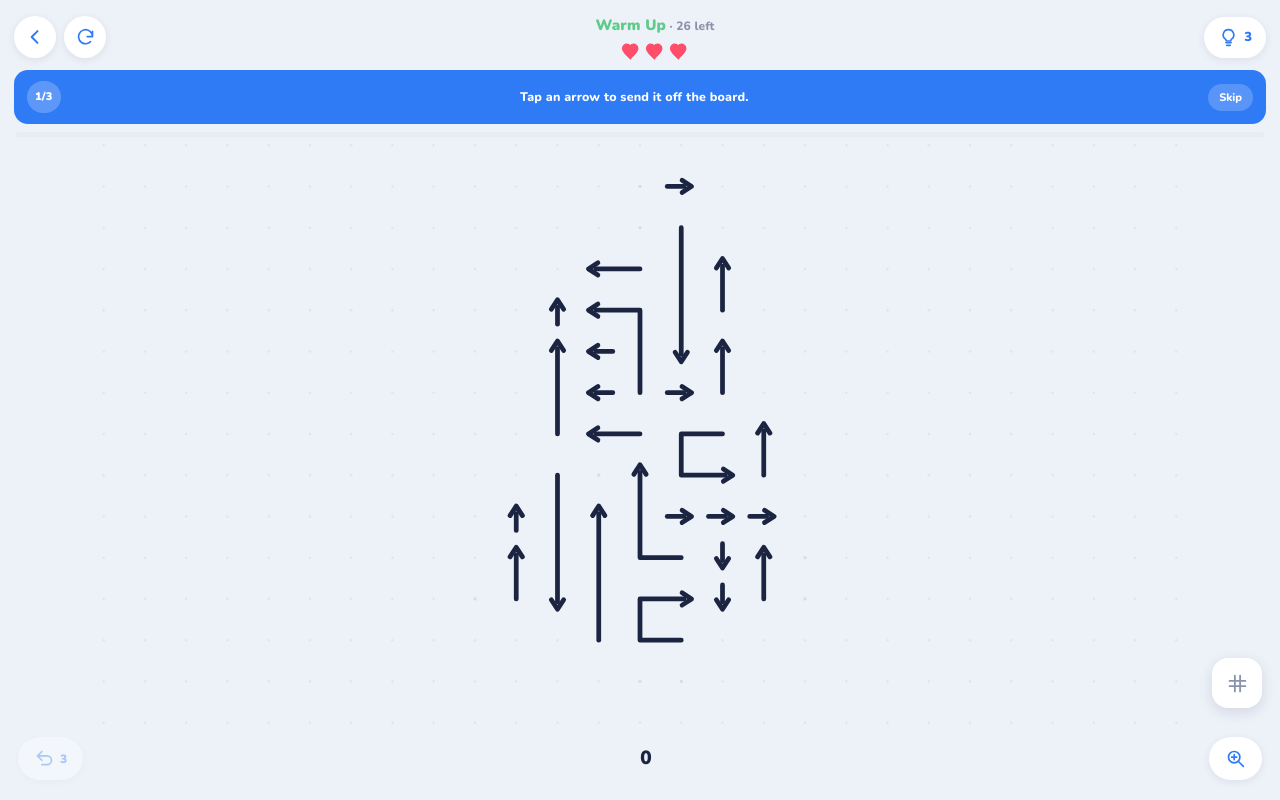
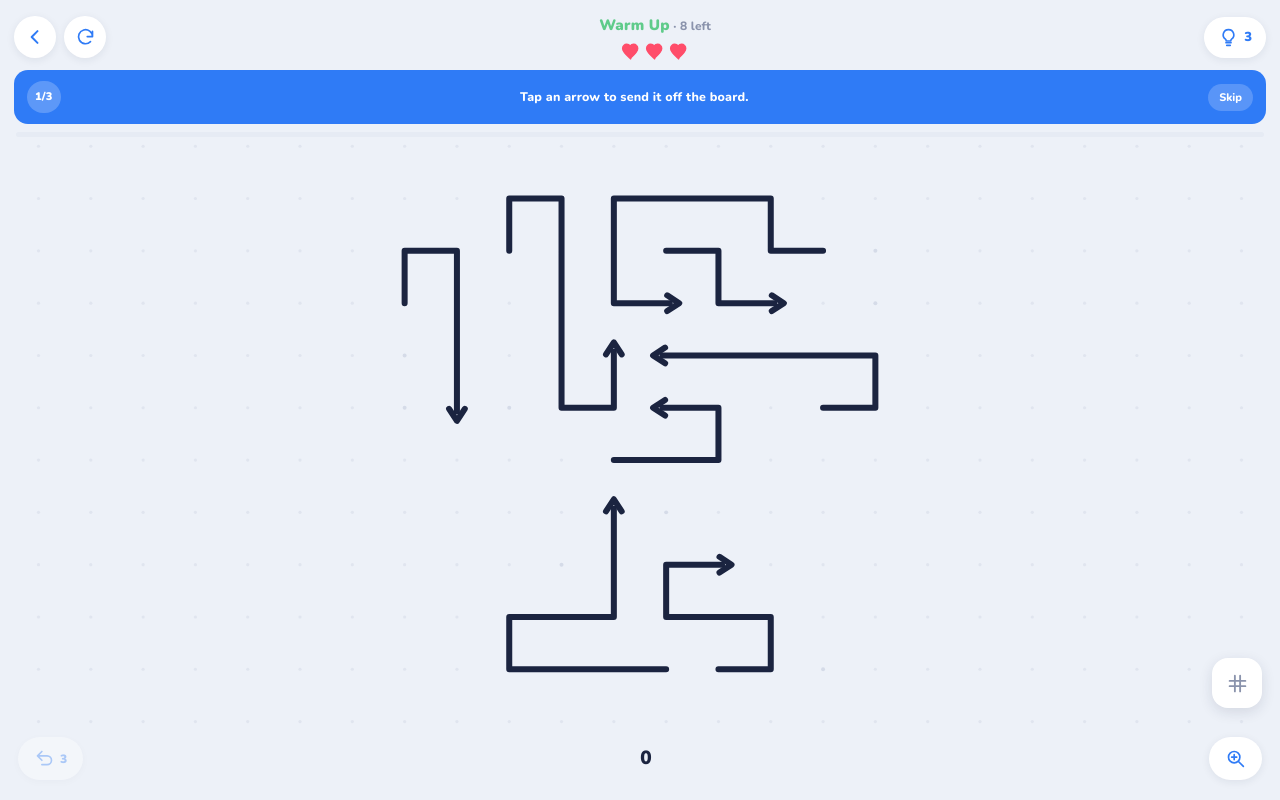
Before and after one commit to usamazulfiqar121-hash/arrow-escape, a React (Vite) app: page / in a window 1280 px wide. Both pictures are taken after a click on the button "Continue". Built offline with nearby package versions, Linux system fonts and the light colour scheme.

Commit message:
Update to v3

```diff
--- a/src/App.jsx
+++ b/src/App.jsx
@@ -566,9 +566,9 @@ function buildBoard(mask, { maxLen, coverage, tightness, pieces: target }) {
   const pieces = [];
   const all = [...cells];
   const fillTarget = Math.round(cells.size * coverage);
-  const BANDS = [[0.3, 0.6], [0.6, 1.0], [1.0, 1.5], [1.5, 2.3]];
+  const BANDS = [[0.6, 0.9], [0.9, 1.2], [1.2, 1.6], [1.6, 2.2]];
   // average snake length needed to cover the shape in `target` arrows
-  const avgLen = Math.min(maxLen, Math.max(1.6, (fillTarget / Math.max(target || 40, 6)) * 1.55));
+  const avgLen = Math.min(maxLen, Math.max(3.2, (fillTarget / Math.max(target || 40, 6)) * 1.45));
   let filled = 0;
   let fails = 0;
 
@@ -600,7 +600,7 @@ function buildBoard(mask, { maxLen, coverage, tightness, pieces: target }) {
       continue;
     }
     // when space runs short, stop insisting the body can grow
-    if (fails < 60 && options.some((o) => o.grow)) options = options.filter((o) => o.grow);
+    if (fails < 150 && options.some((o) => o.grow)) options = options.filter((o) => o.grow);
     options.sort((a, b) => b.len - a.len);
     const chosen = RND() < tightness ? options[0] : options[(RND() * options.length) | 0];
     const D = DIRS[chosen.d];
@@ -612,10 +612,18 @@ function buildBoard(mask, { maxLen, coverage, tightness, pieces: target }) {
     // early = long runs while there is space, later = shorter fillers.
     // repeated failures mean the board is tight, so shrink further.
     const prog = filled / fillTarget;
-    const squeeze = fails > 120 ? 0.25 : fails > 45 ? 0.5 : fails > 15 ? 0.75 : 1;
+    const squeeze = fails > 260 ? 0.3 : fails > 150 ? 0.55 : fails > 60 ? 0.8 : 1;
     const band = BANDS[Math.max(0, Math.min(3, Math.floor((1 - prog) * 4 + (RND() * 1.4 - 0.7))))];
     const want = Math.max(1, Math.min(maxLen,
       Math.round(avgLen * squeeze * (band[0] + RND() * (band[1] - band[0])))));
+
+    const back0 = step(head, -D.dx, -D.dy, cols, rows);
+    const canGrow = back0 !== null && cells.has(back0) && !occupied.has(back0) && !ownLane.has(back0);
+    // a dot-sized arrow wastes a cell; hold out while there is still room
+    if (want > 1 && !canGrow && fails < 200) {
+      fails++;
+      continue;
+    }
     if (want > 1) {
       const back = step(head, -D.dx, -D.dy, cols, rows);
       if (back !== null && cells.has(back) && !occupied.has(back) && !ownLane.has(back)) {
@@ -634,7 +642,7 @@ function buildBoard(mask, { maxLen, coverage, tightness, pieces: target }) {
           if (!open.length) break;
           const straight = open.find((o) => o.d.dx === run.dx && o.d.dy === run.dy);
           // keep going straight most of the time — bends become deliberate, not noise
-          const pick = straight && RND() < 0.68 ? straight : open[(RND() * open.length) | 0];
+          const pick = straight && RND() < 0.84 ? straight : open[(RND() * open.length) | 0];
           cur = pick.nx;
           run = { dx: pick.d.dx, dy: pick.d.dy };
           body.push(cur);
@@ -742,7 +750,7 @@ function makeLevel(level, seed) {
   const raw =
     seed === undefined && level > CURATED_UNTIL
       ? artMask(level) || proceduralMask(level)
-      : parseMask(tier.pool[(seed !== undefined ? seed : level - 1) % tier.pool.length]);
+      : parseMask(curatedKey(seed !== undefined ? (seed % 9973) + 1 : level));
   const mask = fitMask(raw, tier.maxCells);
   const tries = mask.cells.size > 240 ? 2 : mask.cells.size > 90 ? 4 : 7;
 
@@ -830,7 +838,7 @@ const BADGES = [
    build it is absent, so every read throws and the game silently forgets
    everything on close. Fall back to localStorage, then to memory. */
 
-const SAVE_KEY = "arrowv2:save";
+const SAVE_KEY = "arrowv2:save";  // unchanged on purpose — renaming it would wipe every player's progress
 
 const Store = (() => {
   const mem = new Map();
@@ -1019,39 +1027,63 @@ const THUMB = { Cat: "catArt", Dog: "dogArt", Elephant: "elephantArt", Butterfly
 
 /* ═══════════  tiers  ═══════════ */
 
+
+/* Every hand-drawn shape, walked in a seeded order so nothing repeats until
+   the whole set has been played. The old per-tier pools held 3-4 masks each,
+   which meant the same silhouette returned every few levels. */
+const ART_POOL = [
+  "catArt", "dogArt", "elephantArt", "butterflyArt", "umbrellaArt", "anchorArt",
+  "trophyArt", "crownArt", "treeArt", "fishArt", "birdArt", "guitarArt",
+  "hourglassArt", "keyArt", "mushroomArt", "rocketArt",
+];
+
+function shuffledCycle(cycle) {
+  const order = [...ART_POOL];
+  const r = mulberry32(cycle * 7717 + 91);
+  for (let i = order.length - 1; i > 0; i--) {
+    const j = (r() * (i + 1)) | 0;
+    [order[i], order[j]] = [order[j], order[i]];
+  }
+  return order;
+}
+
+function curatedKey(level) {
+  const n = ART_POOL.length;
+  const cycle = Math.floor((level - 1) / n);
+  const order = shuffledCycle(cycle);
+  // a fresh shuffle can open with a shape the last cycle just closed on, so
+  // push any of the previous cycle's final four out of the opening four
+  if (cycle > 0) {
+    const tail = shuffledCycle(cycle - 1).slice(-4);
+    for (let i = 0; i < 4; i++) {
+      if (!tail.includes(order[i])) continue;
+      for (let j = 4; j < n; j++) {
+        if (tail.includes(order[j])) continue;
+        [order[i], order[j]] = [order[j], order[i]];
+        break;
+      }
+    }
+  }
+  return order[(level - 1) % n];
+}
+
 const TIERS = [
-  { name: "Warm Up", span: 2, pool: ["rocketArt", "keyArt", "hourglassArt"],
-    maxLen: 4, hearts: 3, hints: 3, undos: 3, coverage: 0.88, tightness: 0.62, freedom: 0.15, pieces: 22, maxCells: 70 },
-  { name: "Little Easy", span: 3, pool: ["birdArt", "hourglassArt", "rocketArt", "mushroomArt"],
-    maxLen: 4, hearts: 3, hints: 3, undos: 3, coverage: 0.89, tightness: 0.66, freedom: 0.1341, pieces: 26, maxCells: 88 },
-  { name: "Easy", span: 4, pool: ["keyArt", "umbrellaArt", "birdArt", "guitarArt"],
-    maxLen: 5, hearts: 3, hints: 3, undos: 2, coverage: 0.9, tightness: 0.7, freedom: 0.1199, pieces: 30, maxCells: 108 },
-  { name: "Easy Plus", span: 5, pool: ["rocketArt", "birdArt", "hourglassArt", "heart9"],
-    maxLen: 5, hearts: 3, hints: 2, undos: 2, coverage: 0.9, tightness: 0.74, freedom: 0.1072, pieces: 35, maxCells: 130 },
-  { name: "Little Medium", span: 6, pool: ["mushroomArt", "birdArt", "keyArt", "umbrellaArt"],
-    maxLen: 6, hearts: 3, hints: 2, undos: 2, coverage: 0.91, tightness: 0.77, freedom: 0.0958, pieces: 40, maxCells: 155 },
-  { name: "Medium", span: 8, pool: ["catArt", "guitarArt", "anchorArt", "mushroomArt"],
-    maxLen: 6, hearts: 3, hints: 2, undos: 2, coverage: 0.92, tightness: 0.8, freedom: 0.0857, pieces: 45, maxCells: 182 },
-  { name: "Medium Plus", span: 10, pool: ["dogArt", "umbrellaArt", "crownArt", "catArt"],
-    maxLen: 7, hearts: 3, hints: 2, undos: 2, coverage: 0.92, tightness: 0.83, freedom: 0.0766, pieces: 50, maxCells: 210 },
-  { name: "Tricky", span: 12, pool: ["treeArt", "trophyArt", "fishArt", "dogArt"],
-    maxLen: 8, hearts: 3, hints: 2, undos: 1, coverage: 0.93, tightness: 0.86, freedom: 0.0685, pieces: 56, maxCells: 240 },
-  { name: "Tough", span: 14, pool: ["fishArt", "crownArt", "guitarArt", "treeArt"],
-    maxLen: 9, hearts: 3, hints: 2, undos: 1, coverage: 0.94, tightness: 0.88, freedom: 0.0612, pieces: 62, maxCells: 272 },
-  { name: "Hard", span: 17, pool: ["elephantArt", "butterflyArt", "catArt", "trophyArt"],
-    maxLen: 10, hearts: 3, hints: 1, undos: 1, coverage: 0.94, tightness: 0.9, freedom: 0.0547, pieces: 68, maxCells: 305 },
-  { name: "Very Hard", span: 20, pool: ["butterflyArt", "elephantArt", "dogArt", "fishArt"],
-    maxLen: 11, hearts: 3, hints: 1, undos: 1, coverage: 0.95, tightness: 0.92, freedom: 0.0489, pieces: 74, maxCells: 340 },
-  { name: "Super Hard", span: 24, pool: ["elephantArt", "butterflyArt", "treeArt", "catArt"],
-    maxLen: 12, hearts: 3, hints: 1, undos: 1, coverage: 0.96, tightness: 0.94, freedom: 0.0437, pieces: 80, maxCells: 375 },
-  { name: "Expert", span: 30, pool: ["butterflyArt", "elephantArt", "fishArt", "crownArt"],
-    maxLen: 13, hearts: 3, hints: 1, undos: 1, coverage: 0.96, tightness: 0.96, freedom: 0.0391, pieces: 86, maxCells: 410 },
-  { name: "Elite", span: 36, pool: ["elephantArt", "butterflyArt", "dogArt", "trophyArt"],
-    maxLen: 14, hearts: 3, hints: 1, undos: 1, coverage: 0.97, tightness: 0.97, freedom: 0.035, pieces: 92, maxCells: 445 },
-  { name: "Master", span: 45, pool: ["butterflyArt", "elephantArt", "catArt", "treeArt"],
-    maxLen: 15, hearts: 3, hints: 1, undos: 1, coverage: 0.98, tightness: 0.99, freedom: 0.0312, pieces: 98, maxCells: 480 },
-  { name: "Pro", span: Infinity, pool: ["elephantArt", "butterflyArt", "fishArt", "dogArt"],
-    maxLen: 16, hearts: 3, hints: 1, undos: 1, coverage: 0.99, tightness: 1.0, freedom: 0.0279, pieces: 105, maxCells: 520 },
+  { name: "Warm Up", span: 2,     maxLen: 9, hearts: 3, hints: 3, undos: 3, coverage: 0.88, tightness: 0.62, freedom: 0.15, pieces: 7, maxCells: 70 },
+  { name: "Little Easy", span: 3,     maxLen: 10, hearts: 3, hints: 3, undos: 3, coverage: 0.89, tightness: 0.66, freedom: 0.1341, pieces: 8, maxCells: 88 },
+  { name: "Easy", span: 4,     maxLen: 11, hearts: 3, hints: 3, undos: 2, coverage: 0.9, tightness: 0.7, freedom: 0.1199, pieces: 10, maxCells: 108 },
+  { name: "Easy Plus", span: 5,     maxLen: 12, hearts: 3, hints: 2, undos: 2, coverage: 0.9, tightness: 0.74, freedom: 0.1072, pieces: 11, maxCells: 130 },
+  { name: "Little Medium", span: 6,     maxLen: 13, hearts: 3, hints: 2, undos: 2, coverage: 0.91, tightness: 0.77, freedom: 0.0958, pieces: 13, maxCells: 155 },
+  { name: "Medium", span: 8,     maxLen: 14, hearts: 3, hints: 2, undos: 2, coverage: 0.92, tightness: 0.8, freedom: 0.0857, pieces: 15, maxCells: 182 },
+  { name: "Medium Plus", span: 10,     maxLen: 15, hearts: 3, hints: 2, undos: 2, coverage: 0.92, tightness: 0.83, freedom: 0.0766, pieces: 17, maxCells: 210 },
+  { name: "Tricky", span: 12,     maxLen: 16, hearts: 3, hints: 2, undos: 1, coverage: 0.93, tightness: 0.86, freedom: 0.0685, pieces: 19, maxCells: 240 },
+  { name: "Tough", span: 14,     maxLen: 17, hearts: 3, hints: 2, undos: 1, coverage: 0.94, tightness: 0.88, freedom: 0.0612, pieces: 21, maxCells: 272 },
+  { name: "Hard", span: 17,     maxLen: 18, hearts: 3, hints: 1, undos: 1, coverage: 0.94, tightness: 0.9, freedom: 0.0547, pieces: 24, maxCells: 305 },
+  { name: "Very Hard", span: 20,     maxLen: 19, hearts: 3, hints: 1, undos: 1, coverage: 0.95, tightness: 0.92, freedom: 0.0489, pieces: 26, maxCells: 340 },
+  { name: "Super Hard", span: 24,     maxLen: 20, hearts: 3, hints: 1, undos: 1, coverage: 0.96, tightness: 0.94, freedom: 0.0437, pieces: 29, maxCells: 375 },
+  { name: "Expert", span: 30,     maxLen: 21, hearts: 3, hints: 1, undos: 1, coverage: 0.96, tightness: 0.96, freedom: 0.0391, pieces: 32, maxCells: 410 },
+  { name: "Elite", span: 36,     maxLen: 22, hearts: 3, hints: 1, undos: 1, coverage: 0.97, tightness: 0.97, freedom: 0.035, pieces: 35, maxCells: 445 },
+  { name: "Master", span: 45,     maxLen: 23, hearts: 3, hints: 1, undos: 1, coverage: 0.98, tightness: 0.99, freedom: 0.0312, pieces: 38, maxCells: 480 },
+  { name: "Pro", span: Infinity,     maxLen: 24, hearts: 3, hints: 1, undos: 1, coverage: 0.99, tightness: 1.0, freedom: 0.0279, pieces: 42, maxCells: 520 },
 ];
 const MEDAL = { 1: "#CD7F32", 2: "#AEB6C4", 3: "#FFC24B" };
 const TIER_HUE = ["#5FCB8A", "#4CC79B", "#3FBFD6", "#3EA8EE", "#3E9BF0", "#5580F2", "#6C7BF0", "#8470F2", "#9A6BF0", "#C07AD8", "#F0A93E", "#F2891B", "#F2761B", "#FF6A4A", "#FF3D9A", "#B14BFF"];
@@ -1362,12 +1394,13 @@ const todayKey = () => new Date().toISOString().slice(0, 10);
 
 /* ═══════════  game  ═══════════ */
 
-export default function ArrowEscapeV2() {
+export default function ArrowEscapeV3() {
   const [mode, setMode] = useState("journey");
   const [level, setLevel] = useState(1);
   const [best, setBest] = useState(1);
   const [setup, setSetup] = useState(() => makeLevel(1));
   const [alive, setAlive] = useState(() => new Set(setup.pieces.map((p) => p.id)));
+  const aliveRef = useRef(alive); // synchronous mirror — fast taps must not miss the last arrow
   const [history, setHistory] = useState([]);
   const [hearts, setHearts] = useState(setup.hearts);
   const [shield, setShield] = useState(false);
@@ -1441,9 +1474,44 @@ export default function ArrowEscapeV2() {
   }, [musicOn]);
 
   useEffect(() => {
-    const vis = () => (document.hidden ? Snd.suspend() : Snd.resume());
+    /* Silence audio when the app leaves the foreground.
+
+       visibilitychange alone is not enough: in an Android WebView it often
+       does not fire when the user presses Home or takes a call, so the pads
+       keep playing over whatever they switched to. Capacitor's appStateChange
+       does fire, so use it when present — imported dynamically so the same
+       file still runs in a plain browser with no Capacitor installed. */
+    const sleep = () => Snd.suspend();
+    const wake = () => Snd.resume();
+    const vis = () => (document.hidden ? sleep() : wake());
+
     document.addEventListener("visibilitychange", vis);
-    return () => document.removeEventListener("visibilitychange", vis);
+    window.addEventListener("pagehide", sleep);
+    window.addEventListener("blur", sleep);
+    window.addEventListener("focus", wake);
+
+    let capListener = null;
+    let dropped = false;
+    (async () => {
+      try {
+        const { App } = await import("@capacitor/app");
+        const h = await App.addListener("appStateChange", ({ isActive }) => (isActive ? wake() : sleep()));
+        if (dropped) h.remove();
+        else capListener = h;
+      } catch {
+        /* not running under Capacitor — the web listeners above cover it */
+      }
+    })();
+
+    return () => {
+      dropped = true;
+      document.removeEventListener("visibilitychange", vis);
+      window.removeEventListener("pagehide", sleep);
+      window.removeEventListener("blur", sleep);
+      window.removeEventListener("focus", wake);
+      capListener?.remove();
+      Snd.suspend();
+    };
   }, []);
 
   const occupancy = useMemo(() => {
@@ -1502,7 +1570,9 @@ export default function ArrowEscapeV2() {
           const st = makeLevel(p.level);
           setLevel(p.level);
           setSetup(st);
-          setAlive(new Set(st.pieces.map((x) => x.id)));
+          const fresh = new Set(st.pieces.map((x) => x.id));
+          aliveRef.current = fresh;
+          setAlive(fresh);
           setHearts(st.hearts);
           setHintsLeft(st.hints);
           setUndosLeft(st.undos);
@@ -1569,7 +1639,9 @@ export default function ArrowEscapeV2() {
   /* ── level control ── */
   const applySetup = useCallback((st, keepScore) => {
     setSetup(st);
-    setAlive(new Set(st.pieces.map((p) => p.id)));
+    const fresh = new Set(st.pieces.map((p) => p.id));
+    aliveRef.current = fresh;
+    setAlive(fresh);
     setHistory([]);
     scoreLog.current.clear();
     setHearts(st.hearts);
@@ -1669,7 +1741,8 @@ export default function ArrowEscapeV2() {
     const b = Math.max(best, n);
     setLevel(n);
     setBest(b);
-    persist({ level: n, best: b });
+    if (n >= b) persist({ level: n, best: b });
+    else persist({ best: b });
     startJourney(n, true);
   }, [mode, level, best, persist, startJourney]);
 
@@ -1689,7 +1762,7 @@ export default function ArrowEscapeV2() {
 
   const fire = useCallback(
     (piece) => {
-      if (phase !== "playing" || !alive.has(piece.id)) return;
+      if (phase !== "playing" || !aliveRef.current.has(piece.id)) return;
       setTaps((t) => t + 1);
       const blocker = blockerOf(piece);
 
@@ -1762,12 +1835,11 @@ export default function ArrowEscapeV2() {
       setTimeout(() => setFlying((f) => { const m = new Map(f); if (m.get(piece.id) === key) m.delete(piece.id); return m; }), 280);
       setHistory((h) => [...h, piece.id]);
 
-      const willClear = alive.size === 1 && alive.has(piece.id);
-      setAlive((prev) => {
-        const next = new Set(prev);
-        next.delete(piece.id);
-        return next;
-      });
+      const nextAlive = new Set(aliveRef.current);
+      nextAlive.delete(piece.id);
+      aliveRef.current = nextAlive;
+      const willClear = nextAlive.size === 0;
+      setAlive(nextAlive);
 
       if (willClear) {
         setTimeout(() => {
@@ -1850,10 +1922,12 @@ export default function ArrowEscapeV2() {
               return ns;
             });
             setDailyDone(true);
-          } else {
-            const bl = Math.max(best, level + 1);
+          } else if (level >= best) {
+            // only a level at the frontier moves progress forward; replaying
+            // an old one must not drag the save back with it
+            const bl = level + 1;
             setBest(bl);
-            persist({ level: level + 1, best: bl });
+            persist({ level: bl, best: bl });
           }
         }, 340);
       }
@@ -2092,7 +2166,10 @@ export default function ArrowEscapeV2() {
     scoreLog.current.delete(last);
     setHistory((h) => h.slice(0, -1));
     setFlying((f) => { const m = new Map(f); m.delete(last); return m; });
-    setAlive((prev) => new Set([...prev, last]));
+    const back = new Set(aliveRef.current);
+    back.add(last);
+    aliveRef.current = back;
+    setAlive(back);
     setUndosLeft((u) => u - 1);
     setCombo(0);
     Snd.undo();
@@ -2147,7 +2224,7 @@ export default function ArrowEscapeV2() {
           </button>
 
           <div style={S.hudMid}>
-            <div style={{ ...S.diffLabel, color: mode === "journey" ? TIER_HUE[tierIndex] : C.accent }}>
+            <div style={{ ...S.diffLabel, color: mode === "journey" ? TIER_HUE[tierIndex] ?? C.accent : C.accent }}>
               {mode === "custom" ? "Your board" : mode === "daily" ? "Daily" : tier.name}
               <span style={S.leftCount}> · {alive.size} left</span>
             </div>
@@ -2265,7 +2342,7 @@ export default function ArrowEscapeV2() {
               })}
 
 
-              {holdId !== null && alive.has(holdId) && (() => {
+              {holdId !== null && alive.has(holdId) && pieces[holdId] && (() => {
                 const hp = pieces[holdId];
                 const h = hp.cells[0];
                 const D = DIRS[hp.dir];
@@ -2307,9 +2384,11 @@ export default function ArrowEscapeV2() {
                 );
               })}
 
-              {[...flying.entries()].map(([id, key]) => (
-                <DepartingPiece key={`f${key}`} piece={pieces[id]} cols={cols} rows={rows} tone={C.accent} />
-              ))}
+              {[...flying.entries()].map(([id, key]) =>
+                pieces[id] ? (
+                  <DepartingPiece key={`f${key}`} piece={pieces[id]} cols={cols} rows={rows} tone={C.accent} />
+                ) : null
+              )}
 
               {ring && (
                 <circle
@@ -2486,7 +2565,7 @@ export default function ArrowEscapeV2() {
             <div style={{ ...S.brandWrap, animationDelay: "170ms" }} className="card-in">
               <div style={S.brand}>Arrow Escape</div>
               <div style={S.homeLevel}>Level {best}</div>
-              <div style={{ ...S.homeDiff, color: TIER_HUE[tierFor(best).index] }}>{tierFor(best).tier.name}</div>
+              <div style={{ ...S.homeDiff, color: TIER_HUE[tierFor(best).index] ?? C.accent }}>{tierFor(best).tier.name}</div>
             </div>
 
             <button style={{ ...S.continueBtn, animationDelay: "230ms" }} className="card-in" onClick={() => { startJourney(best); setScreen("play"); }}>
```
